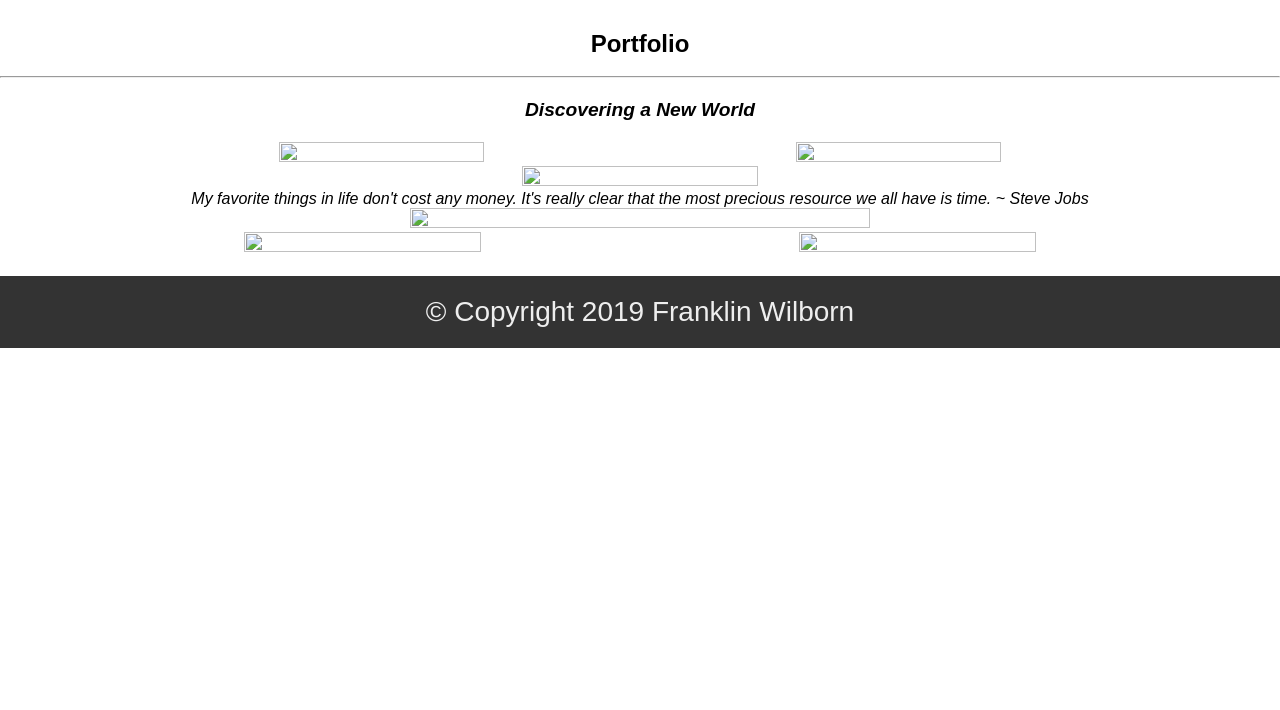
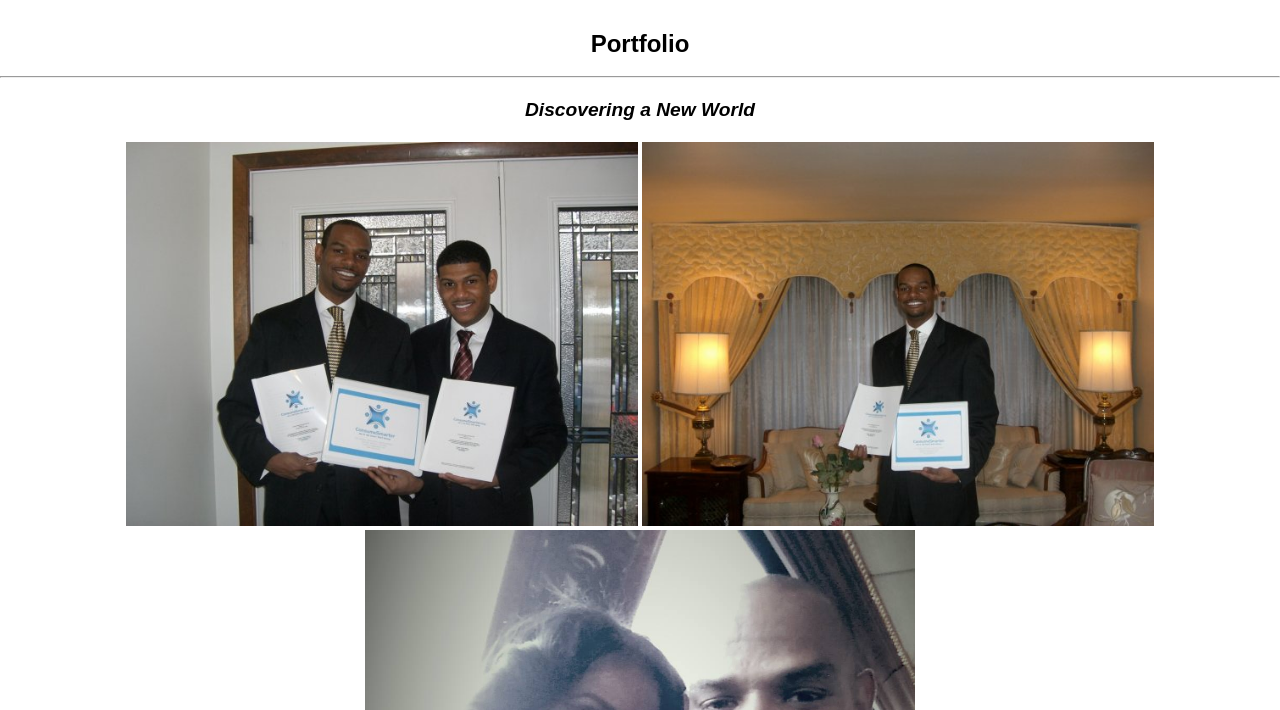
Before and after one commit to fwilbor/Responsive-Portfolio, a plain HTML site: page portfolio.html in a window 1280 px wide. Shown: the part 90-800 px from the top of the page. Drawn offline with Linux system fonts and the light colour scheme.

Commit message:
add image files to portfolio

```diff
--- a/portfolio.html
+++ b/portfolio.html
@@ -35,21 +35,21 @@
             <h3><em>Discovering a New World</em></h3>
             <br>
             <div>
-                <img id="cs1" src="assets/images/CS1.jpg" width="40%" height="40%">
+                <img id="cs1" src="Assets/CS1.jpg" width="40%" height="40%">
 
-                <img id="cs2" src="assets/images/CS2.jpg" width=40% height="40%">
+                <img id="cs2" src="Assets/CS2.jpg" width=40% height="40%">
             </div>
             <div>
-                <img id="MyLove1" src="assets/images/MyLove1.jpg" width="43%" height="43%">
+                <img id="MyLove1" src="Assets/MyLove1.jpg" width="43%" height="43%">
             </div>
             <p><em>My favorite things in life don't cost any money. It's really clear that the most precious resource we
                     all have is time. ~ Steve Jobs</em></p>
 
-            <img id="show1" src="assets/images/Show1.jpg" width="60%" height="80%">
+            <img id="show1" src="Assets/Show1.jpg" width="60%" height="80%">
 
-            <img id="show2" src="assets/images/show2.jpg" width="43%" height="43%">
+            <img id="show2" src="Assets/show2.jpg" width="43%" height="43%">
 
-            <img id="show3" src="assets/images/show3.jpg" width="43%" height="43%">
+            <img id="show3" src="Assets/show3.jpg" width="43%" height="43%">
 
         </div>
 
```
Also changed, not shown: contact.html (+2 -2 lines), index.html (+1 -1 lines), Assets/CS1.jpg (added), Assets/CS2.jpg (added), Assets/MyLove1.jpg (added), Assets/Show1.jpg (added), Assets/show2.jpg (added), Assets/show3.jpg (added), 2 other files.
